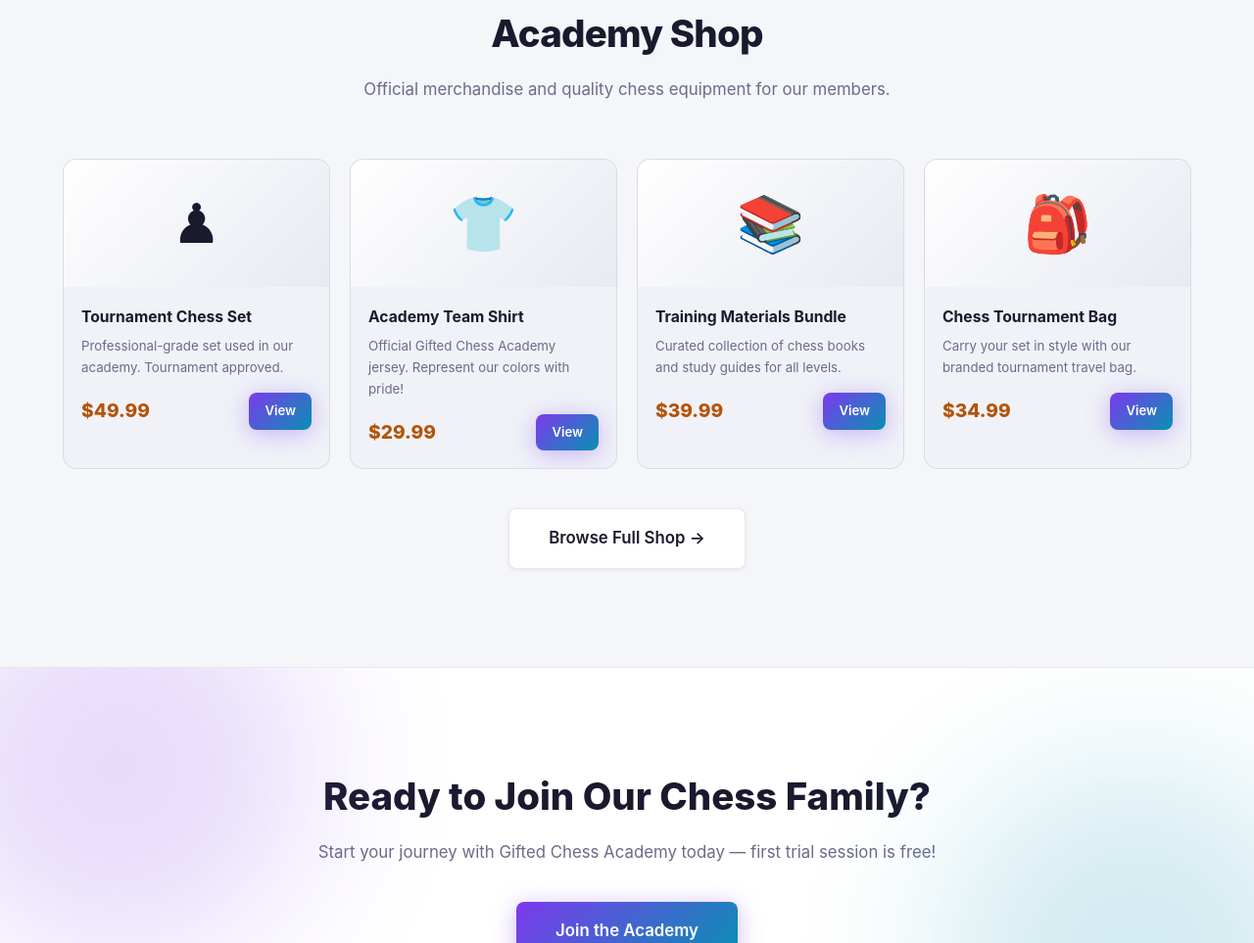
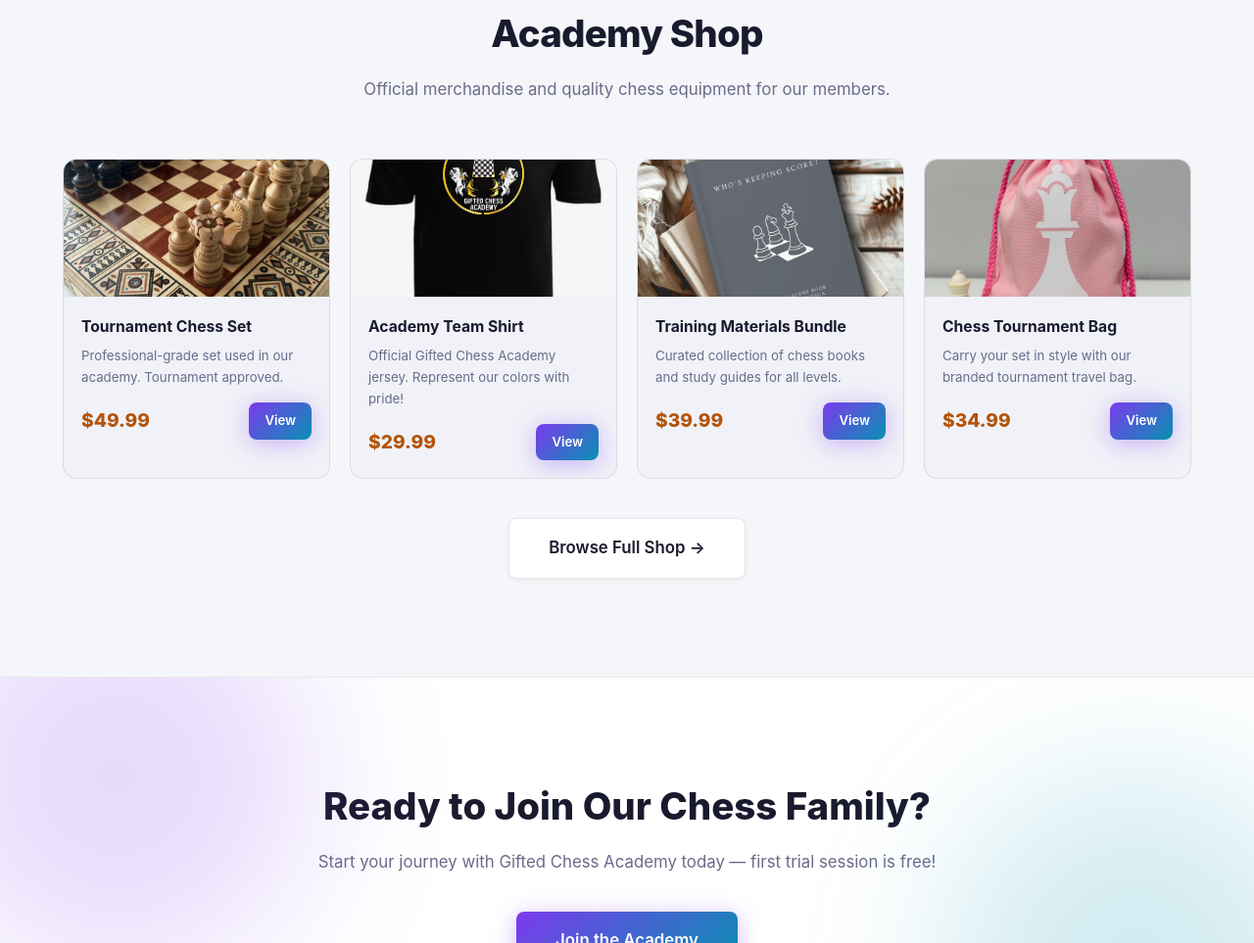
Before and after one commit to theshalock-png/GIFTED-CHESS-ACADEMY, a plain HTML site: page index.html in a window 1280 px wide. Shown: the part 3927-4890 px from the top of the page at 98% size. Drawn offline with Linux system fonts and the light colour scheme.

```diff
--- a/index.html
+++ b/index.html
@@ -245,7 +245,9 @@
       <p class="section-sub">Official merchandise and quality chess equipment for our members.</p>
       <div class="shop-grid">
         <div class="shop-card">
-          <div class="shop-thumb">♟</div>
+          <div class="shop-thumb">
+            <img src="images/merch/board.jpg" alt="Tournament Chess Set" />
+          </div>
           <div class="shop-info">
             <h3>Tournament Chess Set</h3>
             <p>Professional-grade set used in our academy. Tournament approved.</p>
@@ -253,7 +255,9 @@
           </div>
         </div>
         <div class="shop-card">
-          <div class="shop-thumb">👕</div>
+          <div class="shop-thumb">
+            <img src="images/merch/tshirt.jpg" alt="Academy Team Shirt" />
+          </div>
           <div class="shop-info">
             <h3>Academy Team Shirt</h3>
             <p>Official Gifted Chess Academy jersey. Represent our colors with pride!</p>
@@ -261,7 +265,9 @@
           </div>
         </div>
         <div class="shop-card">
-          <div class="shop-thumb">📚</div>
+          <div class="shop-thumb">
+            <img src="images/merch/notebook.jpg" alt="Training Materials Bundle" />
+          </div>
           <div class="shop-info">
             <h3>Training Materials Bundle</h3>
             <p>Curated collection of chess books and study guides for all levels.</p>
@@ -269,7 +275,9 @@
           </div>
         </div>
         <div class="shop-card">
-          <div class="shop-thumb">🎒</div>
+          <div class="shop-thumb">
+            <img src="images/merch/bag.jpg" alt="Chess Tournament Bag" />
+          </div>
           <div class="shop-info">
             <h3>Chess Tournament Bag</h3>
             <p>Carry your set in style with our branded tournament travel bag.</p>
--- a/styles/main.css
+++ b/styles/main.css
@@ -78,8 +78,8 @@
   letter-spacing: -0.02em;
 }
 .nav-logo img.nav-logo-img {
-  width: 40px;
-  height: 40px;
+  width: 32px;
+  height: 32px;
   object-fit: contain;
   border-radius: 8px;
 }
--- a/styles/pages.css
+++ b/styles/pages.css
@@ -121,10 +121,15 @@
 }
 .shop-card:hover { transform: translateY(-5px); border-color: rgba(124,58,237,0.4); }
 .shop-thumb {
-  height: 130px;
+  height: 140px;
   background: linear-gradient(135deg, var(--surface), #e8eaf2);
   display: flex; align-items: center; justify-content: center;
-  font-size: 3.5rem;
+  overflow: hidden;
+}
+.shop-thumb img {
+  width: 100%;
+  height: 100%;
+  object-fit: cover;
 }
 .shop-info { padding: 18px; }
 .shop-info h3 { font-size: 0.98rem; font-weight: 700; margin-bottom: 6px; }
```
